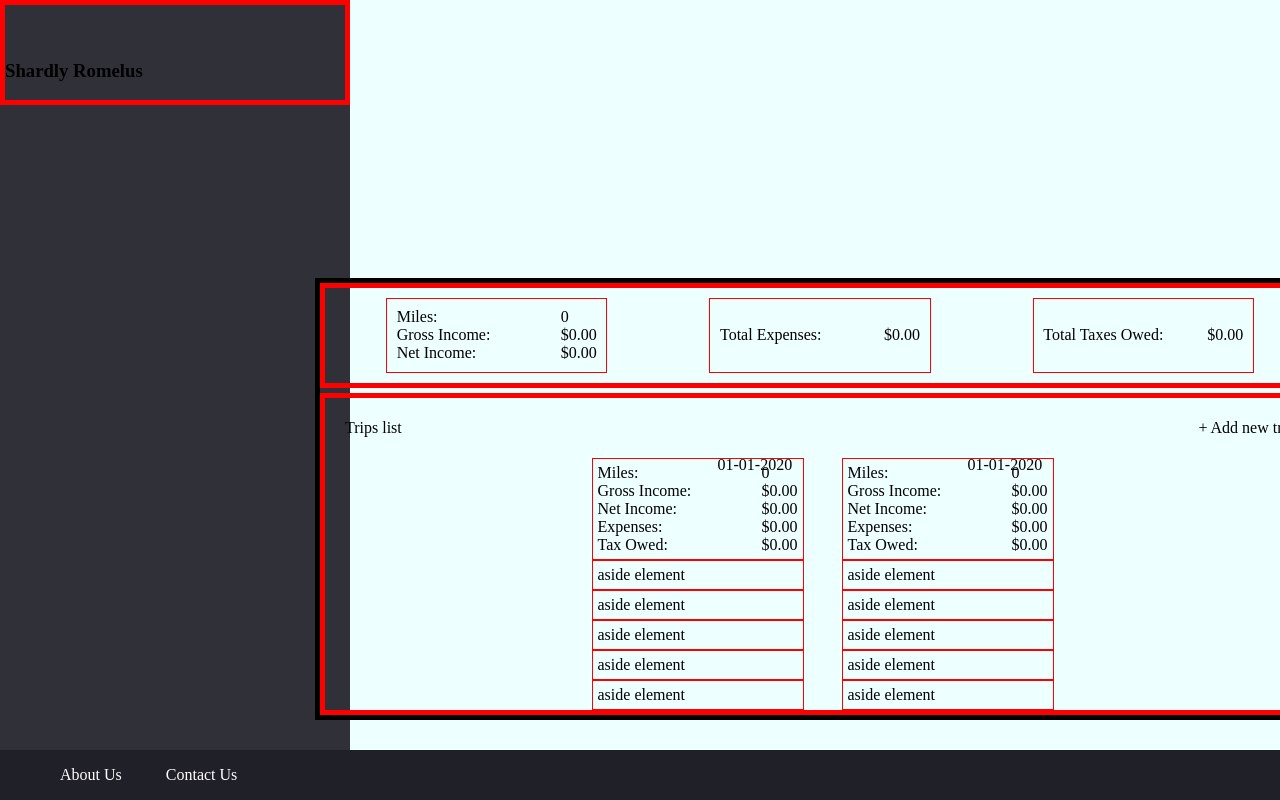
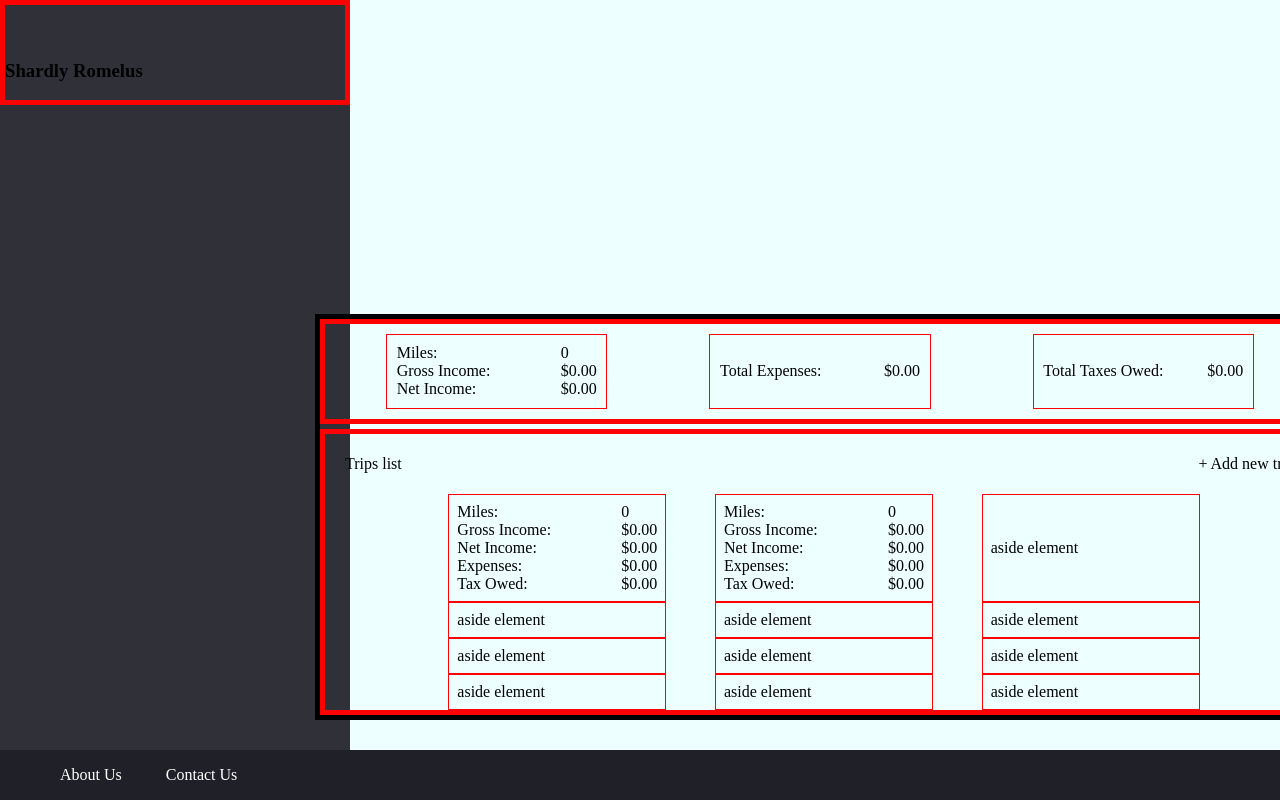
Before and after one commit to sromelus/tax_tracker_html_template, a plain HTML site: page triplist.html in a window 1280 px wide. Shown: the top 800 px of the page. Drawn offline with Linux system fonts and the light colour scheme.

Commit message:
update dashboard ui display

```diff
--- a/triplist.css
+++ b/triplist.css
@@ -146,8 +146,8 @@ main p a {
 }
 
 .trips-card-content {
-  width: 500px;
-  margin-left: 25%;
+  width: 800px;
+  margin-left: 10%;
   display: flex;
   justify-content: space-around;
   flex-wrap: wrap;
--- a/triplist.html
+++ b/triplist.html
@@ -62,7 +62,7 @@
         </div>
         <div class="trips-card-content">
           <div class="card">
-            <time id="date">01-01-2020</time>
+            <!-- <time id="date">01-01-2020</time> -->
             <div class="card-text">
               <p>Miles: </p>
               <p>Gross Income: </p>
@@ -79,7 +79,7 @@
             </div>
           </div>
           <div class="card">
-            <time id="date">01-01-2020</time>
+            <!-- <time id="date">01-01-2020</time> -->
             <div class="card-text">
               <p>Miles: </p>
               <p>Gross Income: </p>
```
